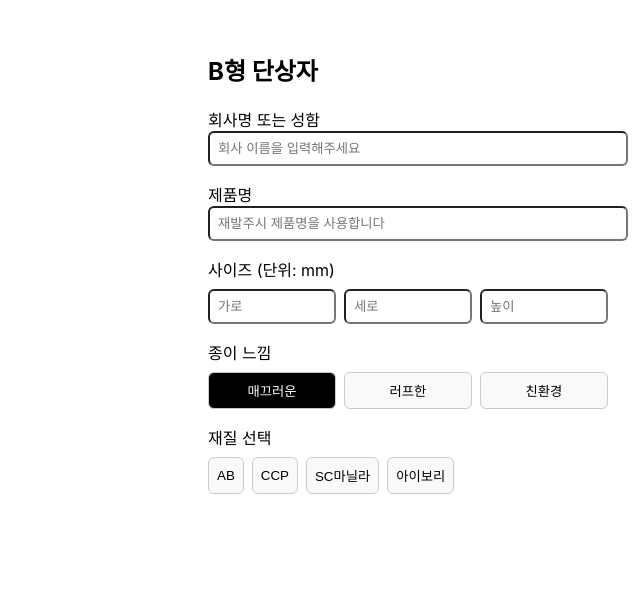
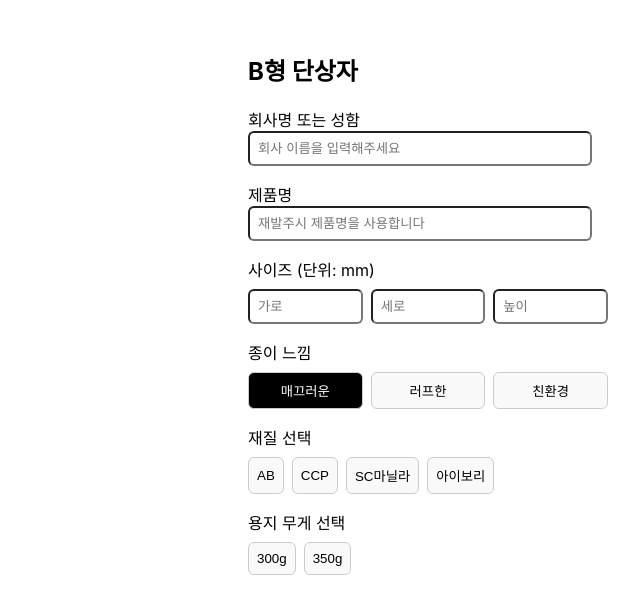
Before and after one commit to YimYoungheun/MTDL-Package, a React (Create React App) app: page / in a window 1280 px wide. Both pictures are taken after a click on the button "매끄러운". Shown: the top 614 px of the page, without its empty margins (640-1280 px from the left). Built offline with nearby package versions, Linux system fonts and the light colour scheme.

Commit message:
Update App.js

```diff
--- a/src/App.js
+++ b/src/App.js
@@ -1,36 +1,16 @@
 import React, { useState } from 'react';
 
 function App() {
-  const [paperType, setPaperType] = useState('매끄러운');
+  const [paperFeel, setPaperFeel] = useState('');
   const [material, setMaterial] = useState('');
   const [color, setColor] = useState('');
+  const [weight, setWeight] = useState('');
+  const [bottomStyle, setBottomStyle] = useState('');
 
-  const paperOptions = {
+  const materialOptions = {
     매끄러운: ['AB', 'CCP', 'SC마닐라', '아이보리'],
     러프한: ['아코팩', '올드밀', '녹차지', '매직패브릭'],
     친환경: ['얼스팩', '크라프트'],
-  };
-
-  const weightOptions = {
-    AB: ['300g', '350g'],
-    CCP: ['300g', '350g'],
-    SC마닐라: ['300g', '350g'],
-    아이보리: ['300g', '350g'],
-    얼스팩: ['295g'],
-    크라프트: ['300g', '337g'],
-    '아코팩:웜 화이트': ['300g', '350g', '400g'],
-    '아코팩:네츄럴': ['300g', '350g', '400g'],
-    '아코팩:엑스트라 화이트': ['410g'],
-    '올드밀:비앙코': ['300g', '350g'],
-    '올드밀:엑스트라 화이트': ['300g', '350g'],
-    '올드밀:프리미엄 화이트': ['300g', '350g'],
-    '녹차지:백색': ['300g', '350g'],
-    '매직패브릭:검정색': ['300g', '350g', '400g'],
-    '매직패브릭:진곤색': ['300g', '350g', '400g'],
-    '매직패브릭:피색': ['300g', '350g', '400g'],
-    '매직패브릭:진한밤색': ['300g', '350g', '400g'],
-    '매직패브릭:체리색': ['300g', '350g', '400g'],
-    '매직패브릭:클래식블랙': ['300g', '350g', '400g'],
   };
 
   const colorOptions = {
@@ -40,28 +20,63 @@ function App() {
     매직패브릭: ['검정색', '진곤색', '피색', '진한밤색', '체리색', '클래식블랙'],
   };
 
-  const selectedWeights = () => {
-    if (paperType === '러프한') {
-      const key = `${material}:${color}`;
-      return weightOptions[key] || [];
+  const weightOptions = {
+    매끄러운: ['300g', '350g'],
+    친환경: {
+      얼스팩: ['295g'],
+      크라프트: ['300g', '337g'],
+    },
+    러프한: {
+      아코팩: {
+        '웜 화이트': ['300g', '350g', '400g'],
+        네츄럴: ['300g', '350g', '400g'],
+        '엑스트라 화이트': ['410g'],
+      },
+      올드밀: {
+        비앙코: ['300g', '350g'],
+        '엑스트라 화이트': ['300g', '350g'],
+        '프리미엄 화이트': ['410g'],
+      },
+      녹차지: {
+        백색: ['300g', '350g'],
+      },
+      매직패브릭: {
+        검정색: ['300g', '350g', '400g'],
+        진곤색: ['300g', '350g', '400g'],
+        피색: ['300g', '350g', '400g'],
+        진한밤색: ['300g', '350g', '400g'],
+        체리색: ['300g', '350g', '400g'],
+        클래식블랙: ['300g', '350g', '400g'],
+      },
+    },
+  };
+
+  const bottomOptions = ['맞뚜껑', '십자다루마', '삼면접착'];
+
+  const showWeightOptions = () => {
+    if (paperFeel === '매끄러운') return weightOptions.매끄러운;
+    if (paperFeel === '친환경' && material) return weightOptions.친환경[material] || [];
+    if (paperFeel === '러프한' && material && color) {
+      return weightOptions.러프한[material]?.[color] || [];
     }
-    return weightOptions[material] || [];
+    return [];
   };
 
   return (
     <div style={{ display: 'flex', justifyContent: 'center', padding: '2rem' }}>
-      <div style={{ marginLeft: 'auto', width: '400px' }}>
+      <div style={{ marginLeft: 'auto', width: '360px' }}>
         <h2>B형 단상자</h2>
 
-        <div style={{ marginBottom: '1rem' }}>
-          <label>회사명 또는 성함</label>
-          <input type="text" placeholder="회사 이름을 입력해주세요" style={{ width: '100%', padding: '0.5rem', borderRadius: '6px' }} />
-        </div>
-
-        <div style={{ marginBottom: '1rem' }}>
-          <label>제품명</label>
-          <input type="text" placeholder="재발주시 제품명을 사용합니다" style={{ width: '100%', padding: '0.5rem', borderRadius: '6px' }} />
-        </div>
+        {['회사명 또는 성함', '제품명'].map((label, idx) => (
+          <div style={{ marginBottom: '1rem' }} key={idx}>
+            <label>{label}</label>
+            <input
+              type="text"
+              placeholder={label === '제품명' ? '재발주시 제품명을 사용합니다' : '회사 이름을 입력해주세요'}
+              style={{ width: '90%', padding: '0.5rem', borderRadius: '6px' }}
+            />
+          </div>
+        ))}
 
         <div style={{ marginBottom: '1rem' }}>
           <label>사이즈 (단위: mm)</label>
@@ -71,7 +86,13 @@ function App() {
                 key={index}
                 type="number"
                 placeholder={label}
-                style={{ flex: 1, padding: '0.5rem', width: '70px', MozAppearance: 'textfield', borderRadius: '6px' }}
+                style={{
+                  flex: 1,
+                  padding: '0.5rem',
+                  width: '70px',
+                  MozAppearance: 'textfield',
+                  borderRadius: '6px',
+                }}
                 onWheel={(e) => e.target.blur()}
                 onKeyDown={(e) => {
                   if (e.key === 'ArrowUp' || e.key === 'ArrowDown') e.preventDefault();
@@ -81,15 +102,28 @@ function App() {
           </div>
         </div>
 
-        {/* 종이 느낌 */}
         <div style={{ marginBottom: '1rem' }}>
           <label>종이 느낌</label>
           <div style={{ display: 'flex', gap: '0.5rem', marginTop: '0.5rem' }}>
             {['매끄러운', '러프한', '친환경'].map((type) => (
               <button
                 key={type}
-                onClick={() => { setPaperType(type); setMaterial(''); setColor(''); }}
-                style={{ flex: 1, padding: '0.5rem', border: '1px solid #ccc', background: paperType === type ? 'black' : '#f9f9f9', color: paperType === type ? 'white' : 'black', cursor: 'pointer', borderRadius: '6px' }}
+                onClick={() => {
+                  setPaperFeel(type);
+                  setMaterial('');
+                  setColor('');
+                  setWeight('');
+                  setBottomStyle('');
+                }}
+                style={{
+                  flex: 1,
+                  padding: '0.5rem',
+                  border: '1px solid #ccc',
+                  background: paperFeel === type ? 'black' : '#f9f9f9',
+                  color: paperFeel === type ? 'white' : 'black',
+                  cursor: 'pointer',
+                  borderRadius: '6px',
+                }}
               >
                 {type}
               </button>
@@ -97,16 +131,27 @@ function App() {
           </div>
         </div>
 
-        {/* 재질 선택 */}
-        {paperOptions[paperType] && (
+        {paperFeel && (
           <div style={{ marginBottom: '1rem' }}>
             <label>재질 선택</label>
             <div style={{ display: 'flex', flexWrap: 'wrap', gap: '0.5rem', marginTop: '0.5rem' }}>
-              {paperOptions[paperType].map((mat) => (
+              {materialOptions[paperFeel].map((mat) => (
                 <button
                   key={mat}
-                  onClick={() => { setMaterial(mat); setColor(''); }}
-                  style={{ padding: '0.5rem', border: '1px solid #ccc', background: material === mat ? 'black' : '#f9f9f9', color: material === mat ? 'white' : 'black', cursor: 'pointer', borderRadius: '6px' }}
+                  onClick={() => {
+                    setMaterial(mat);
+                    setColor('');
+                    setWeight('');
+                    setBottomStyle('');
+                  }}
+                  style={{
+                    padding: '0.5rem',
+                    border: '1px solid #ccc',
+                    background: material === mat ? 'black' : '#f9f9f9',
+                    color: material === mat ? 'white' : 'black',
+                    cursor: 'pointer',
+                    borderRadius: '6px',
+                  }}
                 >
                   {mat}
                 </button>
@@ -115,35 +160,80 @@ function App() {
           </div>
         )}
 
-        {/* 색상 선택 (러프한만) */}
-        {paperType === '러프한' && material && colorOptions[material] && (
+        {paperFeel === '러프한' && material && colorOptions[material] && (
           <div style={{ marginBottom: '1rem' }}>
             <label>색상 선택</label>
             <div style={{ display: 'flex', flexWrap: 'wrap', gap: '0.5rem', marginTop: '0.5rem' }}>
-              {colorOptions[material].map((col) => (
+              {colorOptions[material].map((c) => (
                 <button
-                  key={col}
-                  onClick={() => setColor(col)}
-                  style={{ padding: '0.5rem', border: '1px solid #ccc', background: color === col ? 'black' : '#f9f9f9', color: color === col ? 'white' : 'black', cursor: 'pointer', borderRadius: '6px' }}
+                  key={c}
+                  onClick={() => {
+                    setColor(c);
+                    setWeight('');
+                    setBottomStyle('');
+                  }}
+                  style={{
+                    padding: '0.5rem',
+                    border: '1px solid #ccc',
+                    background: color === c ? 'black' : '#f9f9f9',
+                    color: color === c ? 'white' : 'black',
+                    cursor: 'pointer',
+                    borderRadius: '6px',
+                  }}
                 >
-                  {col}
+                  {c}
                 </button>
               ))}
             </div>
           </div>
         )}
 
-        {/* 무게 선택 */}
-        {((paperType !== '러프한' && material) || (paperType === '러프한' && material && color)) && selectedWeights().length > 0 && (
+        {showWeightOptions().length > 0 && (
           <div style={{ marginBottom: '1rem' }}>
             <label>용지 무게 선택</label>
-            <div style={{ display: 'flex', flexWrap: 'wrap', gap: '0.5rem', marginTop: '0.5rem' }}>
-              {selectedWeights().map((w) => (
+            <div style={{ display: 'flex', gap: '0.5rem', flexWrap: 'wrap', marginTop: '0.5rem' }}>
+              {showWeightOptions().map((w) => (
                 <button
                   key={w}
-                  style={{ padding: '0.5rem', border: '1px solid #ccc', borderRadius: '6px', background: '#f9f9f9', cursor: 'pointer' }}
+                  onClick={() => {
+                    setWeight(w);
+                    setBottomStyle('');
+                  }}
+                  style={{
+                    padding: '0.5rem',
+                    border: '1px solid #ccc',
+                    background: weight === w ? 'black' : '#f9f9f9',
+                    color: weight === w ? 'white' : 'black',
+                    cursor: 'pointer',
+                    borderRadius: '6px',
+                  }}
                 >
                   {w}
+                </button>
+              ))}
+            </div>
+          </div>
+        )}
+
+        {weight && (
+          <div style={{ marginBottom: '1rem' }}>
+            <label>하단 모양 선택</label>
+            <div style={{ display: 'flex', gap: '0.5rem', marginTop: '0.5rem' }}>
+              {bottomOptions.map((opt) => (
+                <button
+                  key={opt}
+                  onClick={() => setBottomStyle(opt)}
+                  style={{
+                    flex: 1,
+                    padding: '0.5rem',
+                    border: '1px solid #ccc',
+                    background: bottomStyle === opt ? 'black' : '#f9f9f9',
+                    color: bottomStyle === opt ? 'white' : 'black',
+                    cursor: 'pointer',
+                    borderRadius: '6px',
+                  }}
+                >
+                  {opt}
                 </button>
               ))}
             </div>
```
